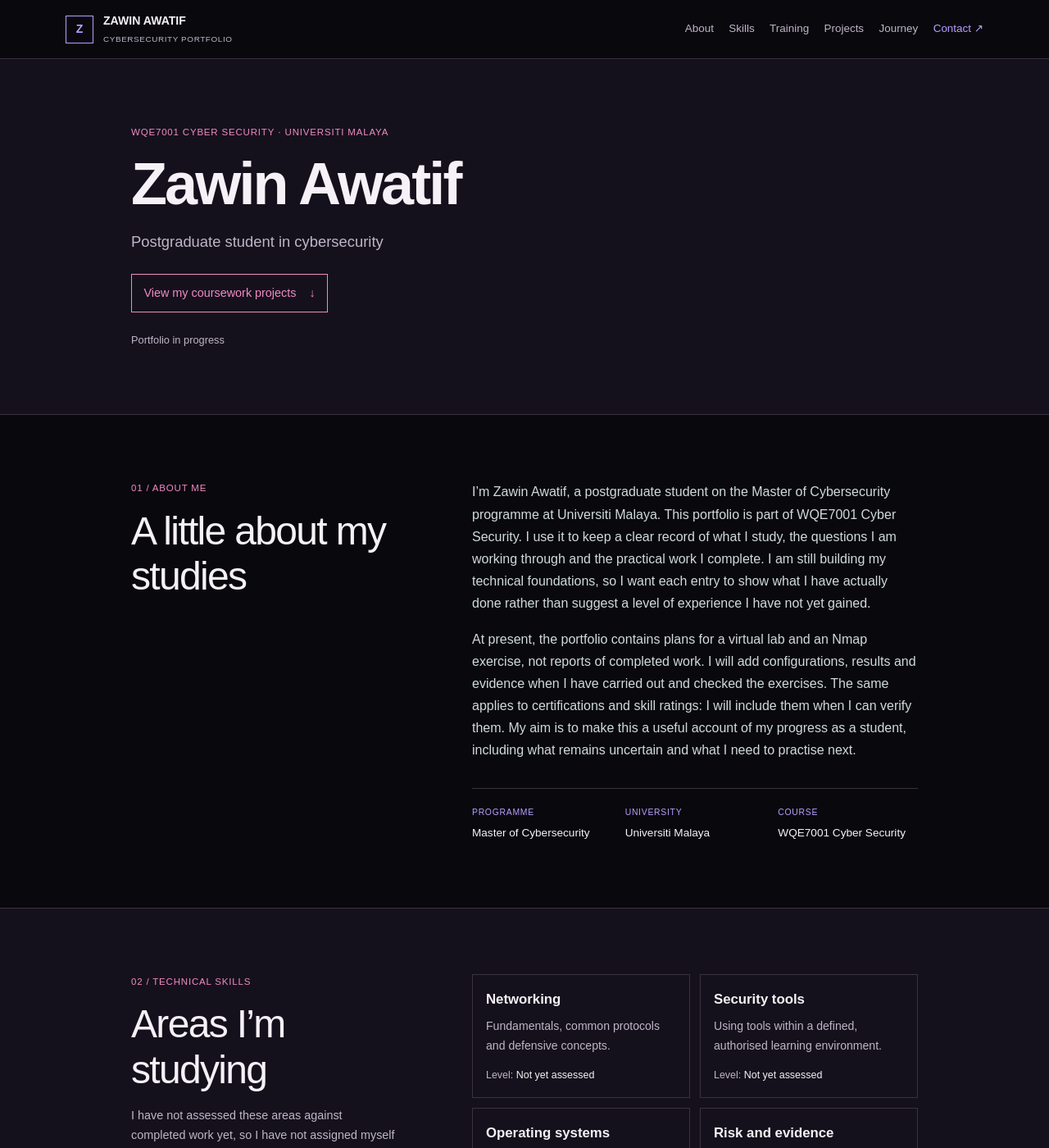
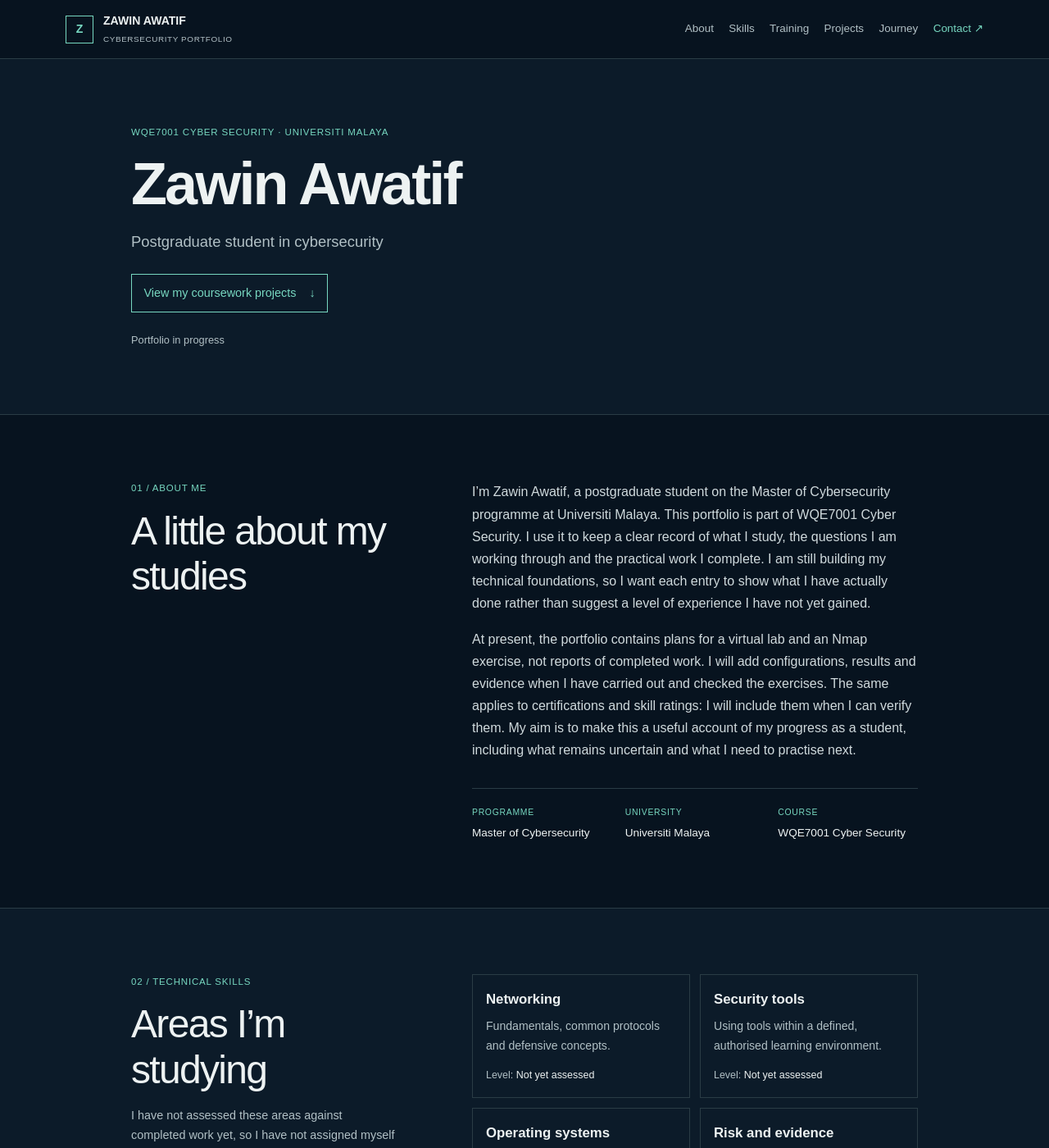
Before and after one commit to WinZapri/cybersecurity-portfolio, a Jekyll site: the page built from index.md, in a window 1280 px wide and 1400 px high. Shown: the whole window at 82% size. Built offline with Jekyll 4.4.1, drawn with Linux system fonts in a browser that asks for light colours.

Commit message:
fix: restore Pages theme and base paths
Co-authored-by: Copilot App <223556219+Copilot@users.noreply.github.com>

```diff
--- a/_config.yml
+++ b/_config.yml
@@ -1,5 +1,7 @@
 
 title: "Zawin Awatif | Cybersecurity Portfolio"
 description: "Cybersecurity projects, technical skills, and professional development"
+url: "https://winzapri.github.io"
+baseurl: "/cybersecurity-portfolio"
 theme: minima
 markdown: kramdown
--- a/assets/css/portfolio.css
+++ b/assets/css/portfolio.css
@@ -1,12 +1,11 @@
 :root {
   color-scheme: dark;
-  --navy: #09080d;
-  --navy-light: #15111c;
-  --pink: #f08ac4;
-  --purple: #b7a0ff;
-  --text: #f5f1f7;
-  --muted: #beb5c8;
-  --line: #39313f;
+  --navy: #07131f;
+  --navy-light: #0c1b29;
+  --teal: #77d7c0;
+  --text: #edf2f2;
+  --muted: #b1c0c5;
+  --line: #2a3c45;
   --sans: Arial, Helvetica, sans-serif;
 }
 
@@ -14,25 +13,24 @@
 html { scroll-padding-top: 5rem; }
 body { margin: 0; background: var(--navy); color: var(--text); font-family: var(--sans); font-size: 16px; line-height: 1.7; }
 a { color: inherit; }
-a:focus-visible { outline: 2px solid var(--pink); outline-offset: 4px; }
-.skip-link { position: absolute; z-index: 20; top: .75rem; left: .75rem; padding: .6rem 1rem; transform: translateY(-160%); background: var(--pink); color: var(--navy); }
+a:focus-visible { outline: 2px solid var(--teal); outline-offset: 4px; }
+.skip-link { position: absolute; z-index: 20; top: .75rem; left: .75rem; padding: .6rem 1rem; transform: translateY(-160%); background: var(--teal); color: var(--navy); }
 .skip-link:focus { transform: translateY(0); }
 .site-header { position: sticky; z-index: 10; top: 0; display: flex; align-items: center; justify-content: space-between; gap: 1.5rem; min-height: 72px; padding: .75rem max(6vw, calc((100vw - 1120px) / 2)); border-bottom: 1px solid var(--line); background: var(--navy); }
 .brand { display: flex; align-items: center; gap: .75rem; color: var(--text); font-size: .88rem; font-weight: 700; text-decoration: none; }
-.brand-mark { display: grid; width: 34px; height: 34px; place-items: center; border: 1px solid var(--purple); color: var(--purple); font-weight: 700; }
+.brand-mark { display: grid; width: 34px; height: 34px; place-items: center; border: 1px solid var(--teal); color: var(--teal); font-weight: 700; }
 .brand-subtitle { display: block; margin-top: .1rem; color: var(--muted); font-size: .62rem; font-weight: 400; letter-spacing: .06em; }
 .site-nav { display: flex; flex-wrap: wrap; align-items: center; gap: .55rem 1.15rem; }
 .site-nav a { color: var(--muted); font-size: .84rem; text-decoration: none; }
-.site-nav a:hover, .site-nav a:focus-visible { color: var(--pink); }
-.site-nav .nav-contact { color: var(--purple); }
+.site-nav a:hover, .site-nav a:focus-visible, .site-nav .nav-contact { color: var(--teal); }
 main { overflow: hidden; }
 .hero { display: flex; min-height: 390px; flex-direction: column; align-items: flex-start; justify-content: center; padding: 5rem max(10vw, calc((100vw - 960px) / 2)); background: var(--navy-light); }
 .eyebrow, .project-status, .meta-label { font-size: .72rem; letter-spacing: .07em; text-transform: uppercase; }
-.eyebrow { margin: 0 0 .85rem; color: var(--pink); }
+.eyebrow { margin: 0 0 .85rem; color: var(--teal); }
 .hero h1 { margin: 0; font-size: clamp(2.6rem, 6vw, 4.5rem); font-weight: 600; letter-spacing: -.04em; line-height: 1.1; }
 .hero-copy { margin: .9rem 0 1.5rem; color: var(--muted); font-size: 1.15rem; }
-.button { display: inline-flex; align-items: center; gap: 1rem; padding: .65rem .9rem; border: 1px solid var(--pink); color: var(--pink); font-size: .9rem; text-decoration: none; }
-.button:hover { background: rgba(240, 138, 196, .08); }
+.button { display: inline-flex; align-items: center; gap: 1rem; padding: .65rem .9rem; border: 1px solid var(--teal); color: var(--teal); font-size: .9rem; text-decoration: none; }
+.button:hover { background: rgba(119, 215, 192, .08); }
 .hero-note { margin: 1.4rem 0 0; color: var(--muted); font-size: .8rem; }
 .section { display: grid; grid-template-columns: minmax(210px, .75fr) 1.25fr; gap: clamp(2rem, 7vw, 6rem); padding: 5rem max(10vw, calc((100vw - 960px) / 2)); border-top: 1px solid var(--line); }
 .section-heading h2, .contact-section h2 { max-width: 430px; margin: 0; font-size: clamp(2rem, 4vw, 3rem); font-weight: 500; letter-spacing: -.035em; line-height: 1.15; }
@@ -41,7 +39,7 @@ main { overflow: hidden; }
 .section-body > p:first-child { margin-top: 0; }
 .about-meta { display: grid; grid-template-columns: repeat(3, 1fr); gap: 1rem; margin-top: 2rem; padding-top: 1.25rem; border-top: 1px solid var(--line); }
 .about-meta div { display: flex; flex-direction: column; gap: .3rem; }
-.meta-label { color: var(--purple); font-size: .65rem; }
+.meta-label { color: var(--teal); font-size: .65rem; }
 .about-meta strong { color: var(--text); font-size: .85rem; font-weight: 500; }
 .skills-section, .career-section { background: var(--navy-light); }
 .skills-grid { display: grid; grid-template-columns: repeat(2, minmax(0, 1fr)); gap: .75rem; }
@@ -59,9 +57,9 @@ main { overflow: hidden; }
 .projects-section .section-intro { grid-column: 2; grid-row: 2; justify-self: end; margin: 0; }
 .project-grid { display: grid; grid-template-columns: repeat(2, minmax(0, 1fr)); gap: 1rem; }
 .project-card { display: flex; min-height: 250px; flex-direction: column; align-items: flex-start; padding: 1.35rem; border: 1px solid var(--line); }
-.project-status { margin: 0 0 1.3rem; color: var(--purple); font-size: .65rem; }
+.project-status { margin: 0 0 1.3rem; color: var(--teal); font-size: .65rem; }
 .project-card h3 { max-width: 480px; }
-.card-link { display: flex; justify-content: space-between; gap: 1rem; width: 100%; margin-top: auto; padding-top: 1.5rem; color: var(--pink); font-size: .88rem; text-decoration: none; }
+.card-link { display: flex; justify-content: space-between; gap: 1rem; width: 100%; margin-top: auto; padding-top: 1.5rem; color: var(--teal); font-size: .88rem; text-decoration: none; }
 .card-link:hover, .contact-links a:hover { text-decoration: underline; text-underline-offset: .2em; }
 .journey-section { background: var(--navy); }
 .journey-heading { align-self: start; }
@@ -70,13 +68,13 @@ main { overflow: hidden; }
 .contact-section { padding: 5rem max(10vw, calc((100vw - 960px) / 2)); border-top: 1px solid var(--line); background: var(--navy-light); }
 .contact-section > p:not(.eyebrow):not(.small-note) { color: var(--muted); }
 .contact-links { display: flex; flex-wrap: wrap; gap: .8rem 1.7rem; margin-top: 1.3rem; }
-.contact-links a { color: var(--purple); font-size: .9rem; }
+.contact-links a { color: var(--teal); font-size: .9rem; }
 .small-note { max-width: 520px; margin-top: 1rem; color: var(--muted); font-size: .78rem; }
 .site-footer { display: flex; align-items: center; justify-content: space-between; gap: 1rem; padding: 1.3rem max(6vw, calc((100vw - 1120px) / 2)); border-top: 1px solid var(--line); color: var(--muted); font-size: .75rem; }
 .site-footer p { margin: 0; }
 .footer-brand { color: var(--text); font-size: .72rem; font-weight: 600; text-decoration: none; }
 .footer-brand span { color: var(--muted); font-weight: 400; }
-.site-footer > a:last-child { color: var(--purple); text-decoration: none; }
+.site-footer > a:last-child { color: var(--teal); text-decoration: none; }
 
 @media (max-width: 800px) {
   .site-header { align-items: flex-start; flex-direction: column; gap: .65rem; padding: .8rem 5vw; }
```
